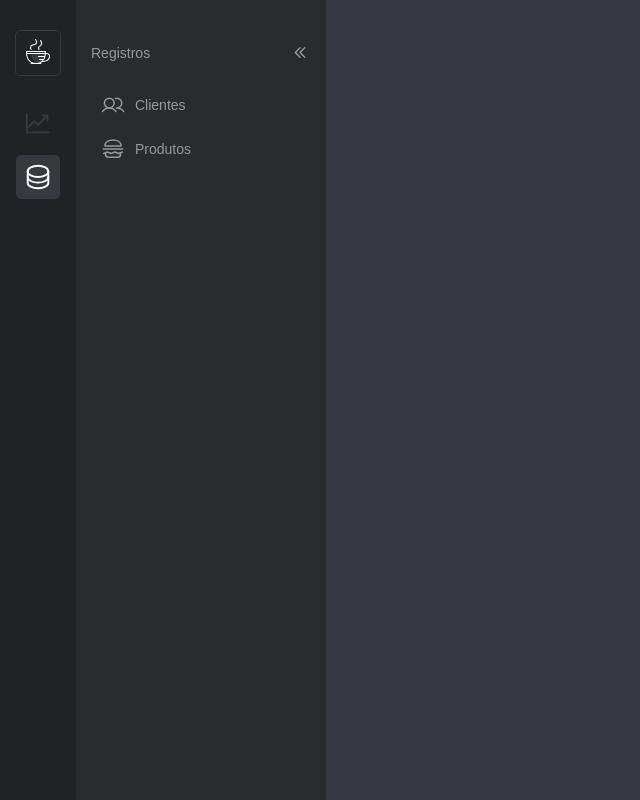
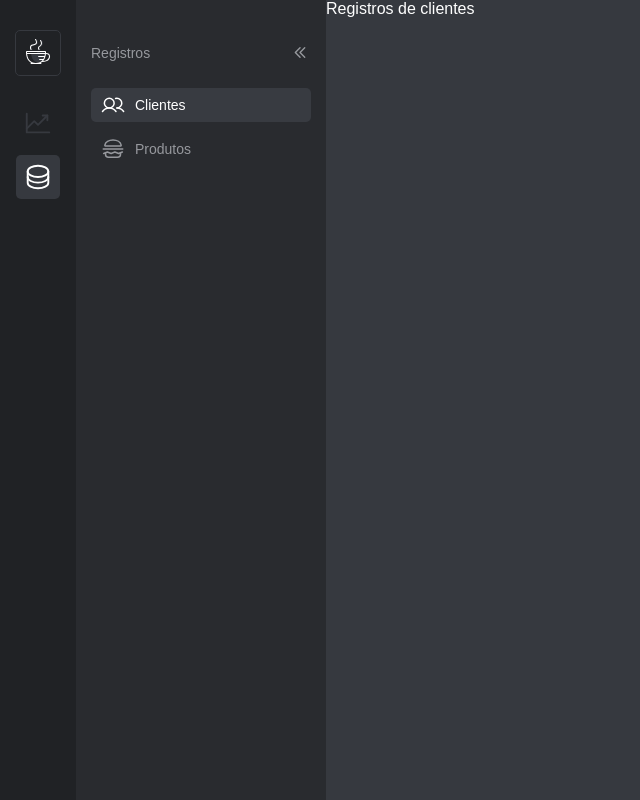
Before and after one commit to lucaslousada/ask-for-food, a React (Vite) app: page /registers/customers in a window 1280 px wide. Shown: the whole page, without its empty margins (0-640 px from the left). Built offline with nearby package versions, Linux system fonts and the light colour scheme; a web font is replaced by a local one.

Commit message:
configure react-router-dom

```diff
--- a/package.json
+++ b/package.json
@@ -11,6 +11,7 @@
     "phosphor-react": "^1.4.1",
     "react": "^18.0.0",
     "react-dom": "^18.0.0",
+    "react-router-dom": "6",
     "styled-components": "^5.3.5"
   },
   "devDependencies": {
--- a/src/App.tsx
+++ b/src/App.tsx
@@ -1,13 +1,25 @@
-import { ThemeProvider } from 'styled-components';
+import styled, { ThemeProvider } from 'styled-components';
+import { Route, Routes } from 'react-router-dom';
+
 import { Menu } from './components/Menu';
+import { Customers } from './pages/Customers';
 
 import { GlobalStyle } from './styles/global';
 import dark from './styles/themes/dark';
 
+const Container = styled.div`
+  display: flex;
+`;
+
 export function App() {
   return (
     <ThemeProvider theme={dark}>
-      <Menu />
+      <Container>
+        <Menu />
+        <Routes>
+          <Route path="/registers/customers" element={<Customers />} />
+        </Routes>
+      </Container>
 
       <GlobalStyle />
     </ThemeProvider>
--- a/src/components/Menu/NavigationMenuLinks/index.tsx
+++ b/src/components/Menu/NavigationMenuLinks/index.tsx
@@ -1,3 +1,6 @@
+import { useContext } from 'react';
+import { ThemeContext } from 'styled-components';
+import { NavLink } from 'react-router-dom';
 import { menuCategoriesData, MenuCategories } from '../menu-categories-data';
 
 import { CaretDoubleLeft } from 'phosphor-react';
@@ -16,11 +19,24 @@ interface NavigationMenuLinksProps {
   onIsTheMenuVisibleChange: (value: boolean) => void;
 }
 
+interface linkIsActiveProps {
+  isActive: boolean;
+}
+
 export function NavigationMenuLinks({
   selectedMenuCategory,
   isTheMenuVisible,
   onIsTheMenuVisibleChange,
 }: NavigationMenuLinksProps) {
+  const { colors } = useContext(ThemeContext);
+
+  function linkIsActive({ isActive }: linkIsActiveProps) {
+    return {
+      color: isActive ? colors.color_900 : '',
+      backgroundColor: isActive ? colors.transparent_color_200 : '',
+    };
+  }
+
   return (
     <Container isTheMenuVisible={isTheMenuVisible}>
       <Header>
@@ -50,10 +66,10 @@ export function NavigationMenuLinks({
 
                 return (
                   <ListItem key={index}>
-                    <a href={page.url}>
+                    <NavLink to={page.url} style={linkIsActive}>
                       <Icon />
                       <p>{page.name}</p>
-                    </a>
+                    </NavLink>
                   </ListItem>
                 );
               })}
--- a/src/components/Menu/NavigationMenuLinks/styles.ts
+++ b/src/components/Menu/NavigationMenuLinks/styles.ts
@@ -61,14 +61,22 @@ export const MinimizeMenuButton = styled.button`
 export const List = styled.ul<ListProps>`
   display: ${({ selectedMenuCategory, linkCategory }) =>
     selectedMenuCategory === linkCategory ? 'initial' : 'none'};
+  font-size: 14px;
 
   li a {
     display: flex;
     align-items: center;
     column-gap: 10px;
     padding: 5px 10px;
+    border-radius: 5px;
     color: ${({ theme }) => theme.colors.color_700};
-    transition: color ${({ theme }) => theme.transitions.default};
+    transition-property: color, background-color;
+    transition: ${({ theme }) => theme.transitions.default};
+
+    &:hover {
+      color: ${({ theme }) => theme.colors.color_900};
+      background-color: ${({ theme }) => theme.colors.transparent_color_200};
+    }
 
     svg {
       min-width: 24px;
@@ -84,19 +92,7 @@ export const List = styled.ul<ListProps>`
 `;
 
 export const ListItem = styled.li`
-  font-size: 14px;
-  border-radius: 5px;
-  transition: background-color ${({ theme }) => theme.transitions.default};
-
   & + li {
     margin-top: 10px;
   }
-
-  &:hover {
-    background-color: ${({ theme }) => theme.colors.transparent_color_200};
-
-    a {
-      color: ${({ theme }) => theme.colors.color_900};
-    }
-  }
 `;
--- a/src/components/Menu/index.tsx
+++ b/src/components/Menu/index.tsx
@@ -8,7 +8,7 @@ import { Container } from './styles';
 export function Menu() {
   const [isTheMenuVisible, setIsTheMenuVisible] = useState(true);
   const [selectedMenuCategory, setSelectedMenuCategory] =
-    useState<MenuCategories>('register');
+    useState<MenuCategories>('registers');
 
   return (
     <Container>
--- a/src/components/Menu/menu-categories-data.ts
+++ b/src/components/Menu/menu-categories-data.ts
@@ -8,7 +8,7 @@ import {
   File,
 } from 'phosphor-react';
 
-export type MenuCategories = 'dashboard' | 'register';
+export type MenuCategories = 'dashboard' | 'registers';
 
 type MenuCategoriesData = {
   [key in MenuCategories]: {
@@ -38,13 +38,13 @@ export const menuCategoriesData: MenuCategoriesData = {
     ],
   },
 
-  register: {
+  registers: {
     name: 'Registros',
     icon: Database,
 
     pages: [
-      { name: 'Clientes', url: '/', icon: Users },
-      { name: 'Produtos', url: '/', icon: Hamburger },
+      { name: 'Clientes', url: '/registers/customers', icon: Users },
+      { name: 'Produtos', url: '/registers/products', icon: Hamburger },
     ],
   },
 };
--- a/src/main.tsx
+++ b/src/main.tsx
@@ -1,9 +1,12 @@
 import React from 'react';
 import ReactDOM from 'react-dom/client';
+import { BrowserRouter } from 'react-router-dom';
 import { App } from './App';
 
 ReactDOM.createRoot(document.getElementById('root')!).render(
   <React.StrictMode>
-    <App />
+    <BrowserRouter>
+      <App />
+    </BrowserRouter>
   </React.StrictMode>
 );
--- /dev/null
+++ b/src/pages/Customers/index.tsx
@@ -0,0 +1,3 @@
+export function Customers() {
+  return <p>Registros de clientes</p>;
+}
```
Also changed, not shown: 1 other file (tests, documents, lock files or other folders).
